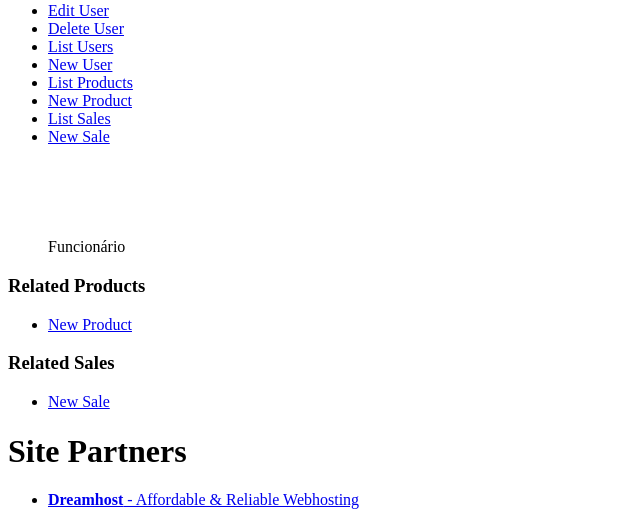
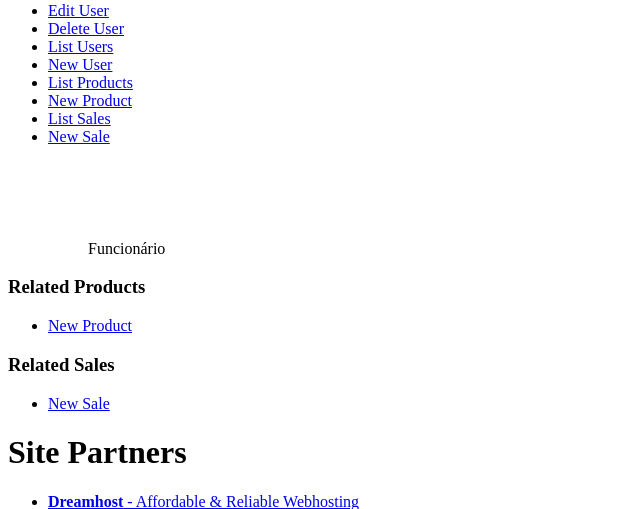
Before and after one commit to hiltongoncalves/estoque-cake, a CakePHP app: template app/views/users/admin_view.ctp in a window 1280 px wide. Shown: the part 189-698 px from the top of the page, without its empty margins (0-640 px from the left). Run offline with PHP 8.4 and a stand-in for CakePHP, Linux system fonts and the light colour scheme; the template is opened without the code that fills it, so the values that code supplies are empty; some libraries are stand-ins or nearby versions.

Commit message:
alterando o layout

```diff
--- a/app/views/users/admin_view.ctp
+++ b/app/views/users/admin_view.ctp
@@ -24,8 +24,8 @@
 
 		<div class="post">
 
-			<div class="users view">
-			<h2><?php  __('User');?></h2>
+			<blockquote>
+			<h1><?php  __('User');?></h1>
 				<dl><?php $i = 0; $class = ' class="altrow"';?>
 					<dt<?php if ($i % 2 == 0) echo $class;?>><?php __('Id'); ?></dt>
 					<dd<?php if ($i++ % 2 == 0) echo $class;?>>
@@ -59,7 +59,7 @@
 						&nbsp;
 					</dd>
 				</dl>
-			</div>
+			</blockquote>
 			<div class="related">
 				<h3><?php printf(__('Related %s', true), __('Products', true));?></h3>
 				<?php if (!empty($user['Product'])):?>
```
Also changed, not shown: 9 other files.
